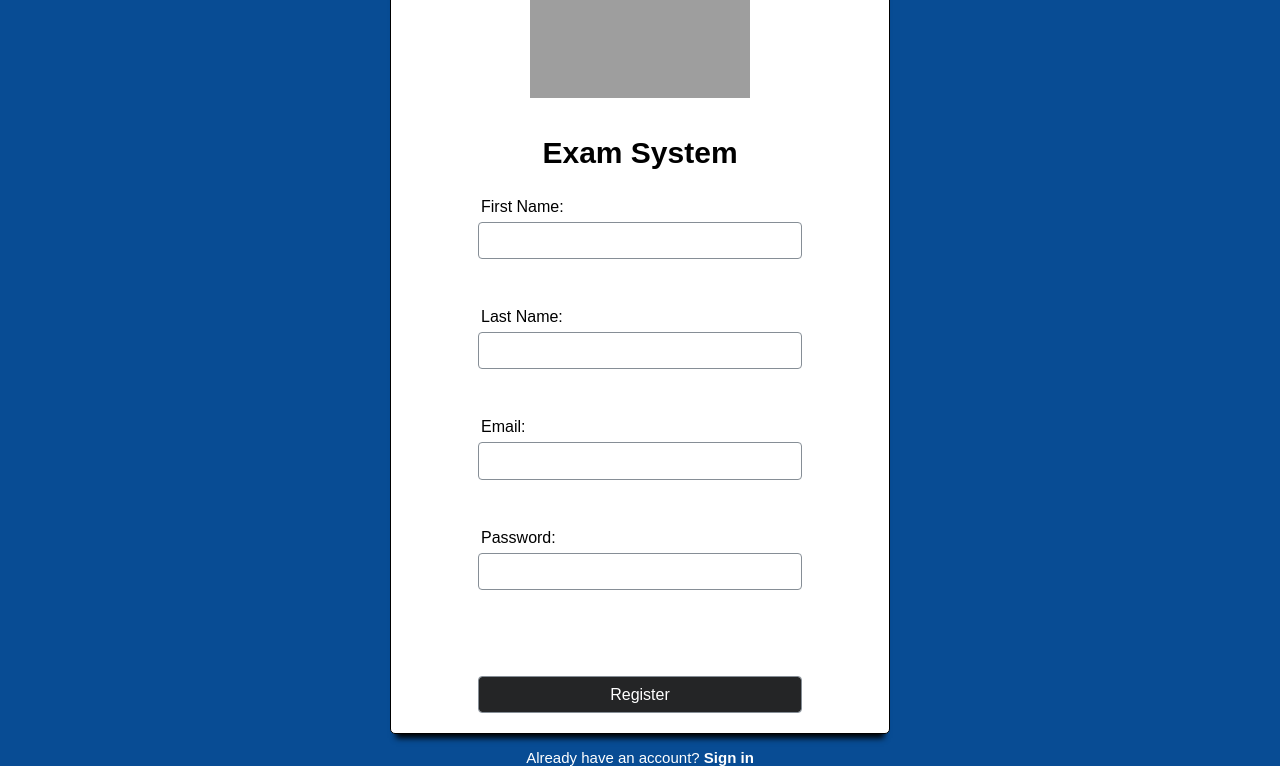
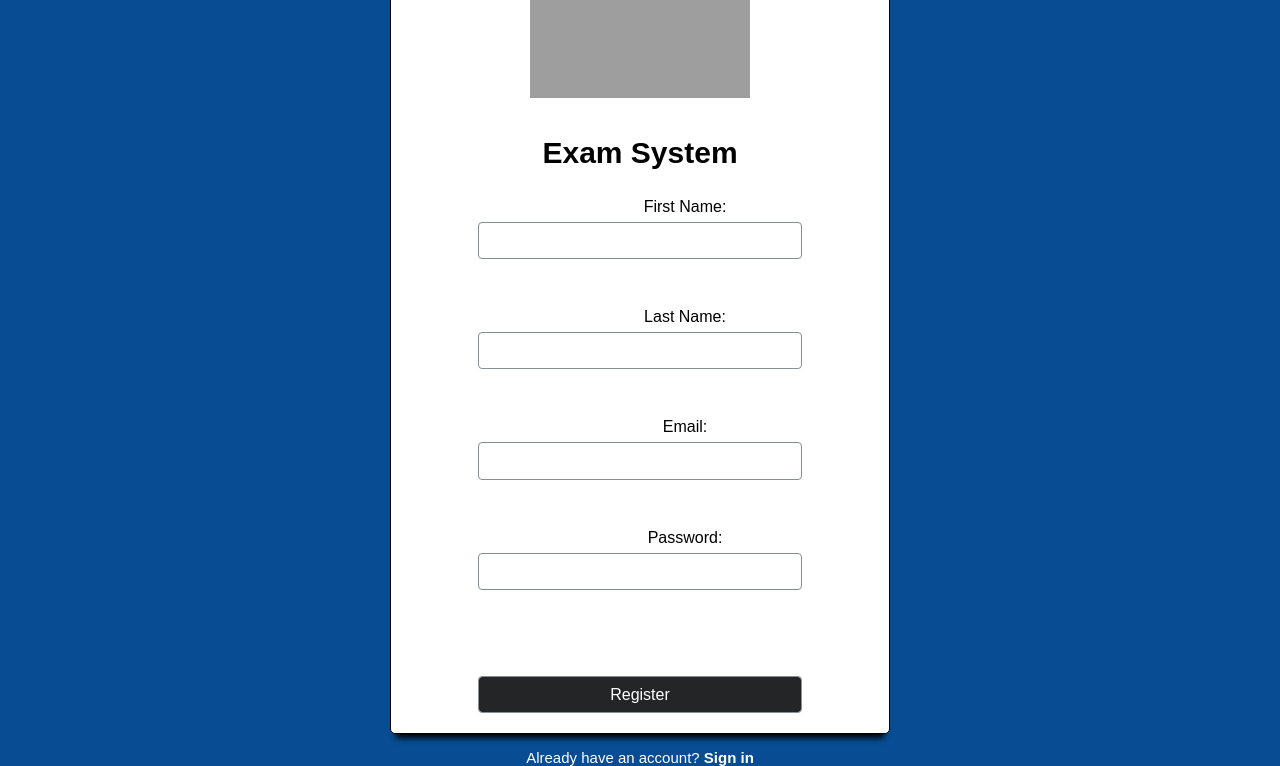
Before and after one commit to ThyGhy/MEEJ, a Flask app: page /signup in a window 1280 px wide. Shown: the part 283-1049 px from the top of the page. Run offline with Flask 3, Linux system fonts and the light colour scheme; some libraries are stand-ins or nearby versions; grey boxes are pictures that could not be loaded.

Commit message:
Added Center Text Aligns

```diff
--- a/static/LoginPageStyles.css
+++ b/static/LoginPageStyles.css
@@ -53,30 +53,35 @@ label[for="name"] {
 	color: black;
 	margin-left: 90px;
 	line-height: 30px;
+	text-align: center;
 }
 
 label[for=firstname] {
 	color: black;
 	margin-left: 90px;
 	line-height: 30px;
+	text-align: center;
 }
 
 label[for=lastname] {
 	color: black;
 	margin-left: 90px;
 	line-height: 30px;
+	text-align: center;
 }
 
 label[for=email] {
 	color: black;
-	margin-left: 90px;  /* need to change this lol */
+	margin-left: 90px; /* need to change this lol */
 	line-height: 30px;
+	text-align: center;
 }
 
 label[for=password] {
 	color: black;
-	margin-left: 90px;  /* this too */
+	margin-left: 90px; /* this too */
 	line-height: 30px;
+	text-align: center;
 }
 
 .error-msg {
```
